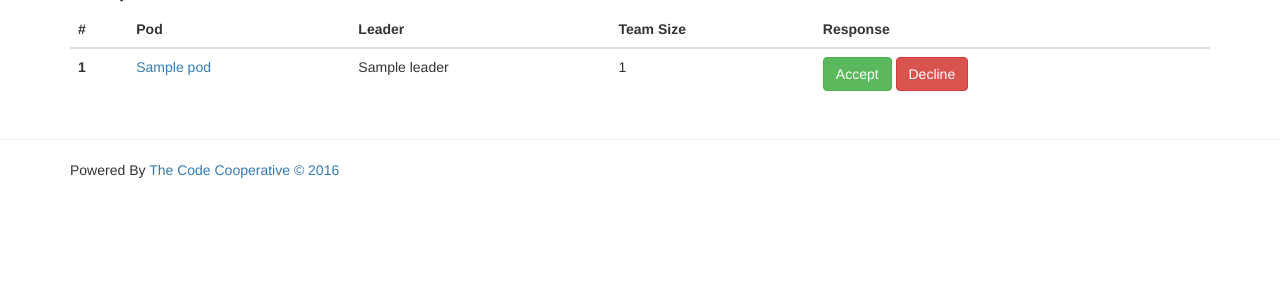
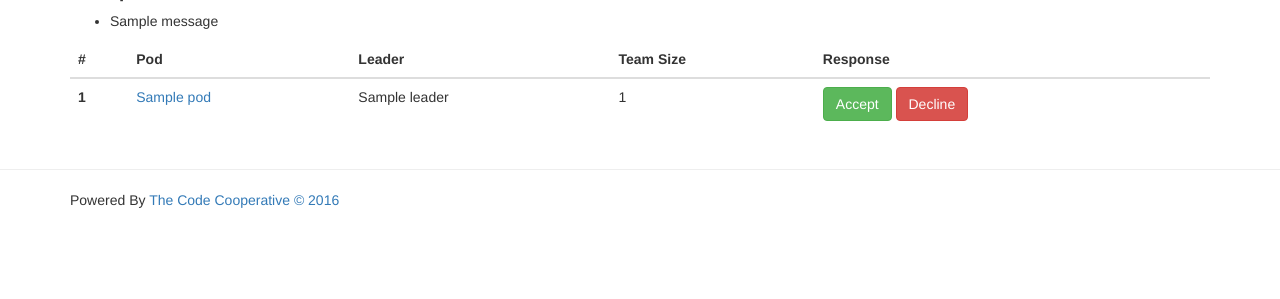
Before and after one commit to actionpods/django-action-hub, a Django app: template hub/templates/relationships/invitations_list.html in a window 1280 px wide. Shown: the part 52-351 px from the top of the page. Run offline with Django 3.2, Linux system fonts and the light colour scheme; the template is opened without the code that fills it: most values are stand-ins (such as "Sample title", 1, 10 or a date in 2020); one stand-in notice (Sample message) is shown; some libraries are stand-ins or nearby versions.

Commit message:
messages

```diff
--- a/hub/relationships/views.py
+++ b/hub/relationships/views.py
@@ -1,5 +1,5 @@
 from django.shortcuts import render, get_object_or_404
-
+from django.contrib import messages
 
 from .models import Invitation, Blocking
 from ..models.pod import Pod
@@ -26,10 +26,10 @@ def respond_to_invitation(request, pk, pod_id, resp='a', redirect_to_view=None):
     )
     if resp == 'a':
         invitation.accept()
-        #messages.success(request, _("Invitation accepted."), fail_silently=True)
+        messages.success(request, _("Invitation accepted."), fail_silently=True)
     elif resp == 'd':
         invitation.decline()
-        #messages.success(request, _("Invitation declined."), fail_silently=True)
+        messages.success(request, _("Invitation declined."), fail_silently=True)
     if not redirect_to_view:
         redirect_to_view = list_friends
     return redirect(redirect_to_view)
--- a/hub/templates/relationships/invitations_list.html
+++ b/hub/templates/relationships/invitations_list.html
@@ -5,6 +5,14 @@
 {% block content %}
 <div class="container">
 <h2> Requests to Join </h2>
+{% if messages %}
+<ul class="messages">
+    {% for message in messages %}
+    <li{% if message.tags %} class="{{ message.tags }}"{% endif %}>{{ message }}</li>
+    {% endfor %}
+</ul>
+{% endif %}
+
 <table class="table table-hover">
     <thead>
         <tr>
```
